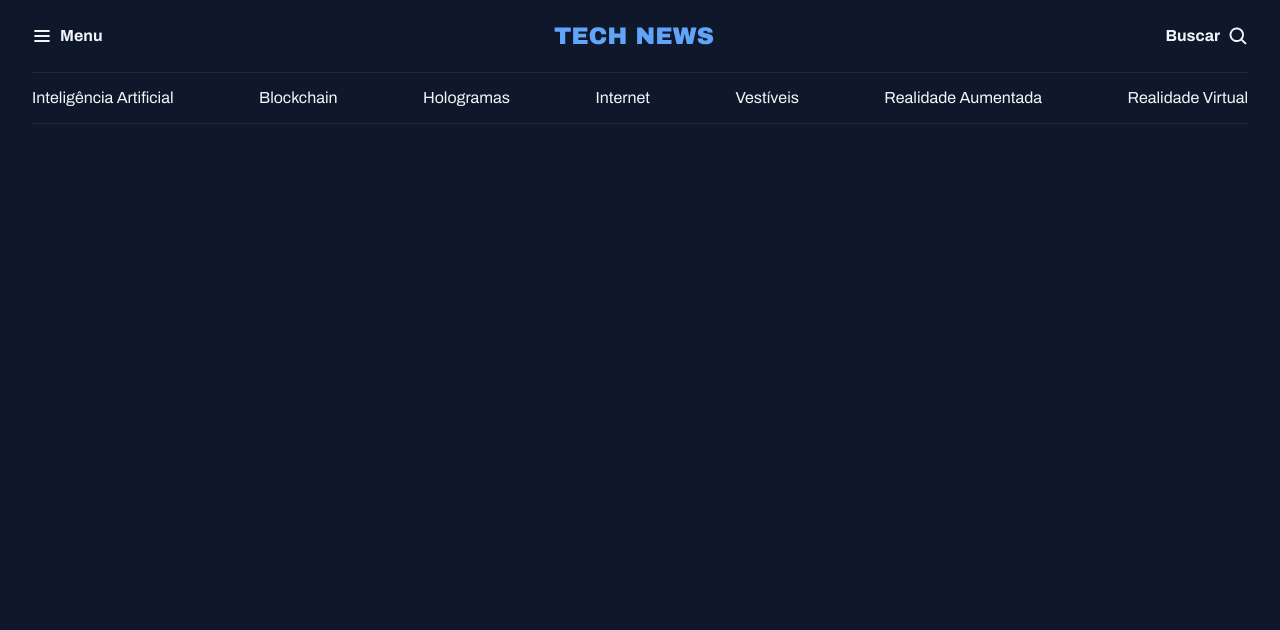
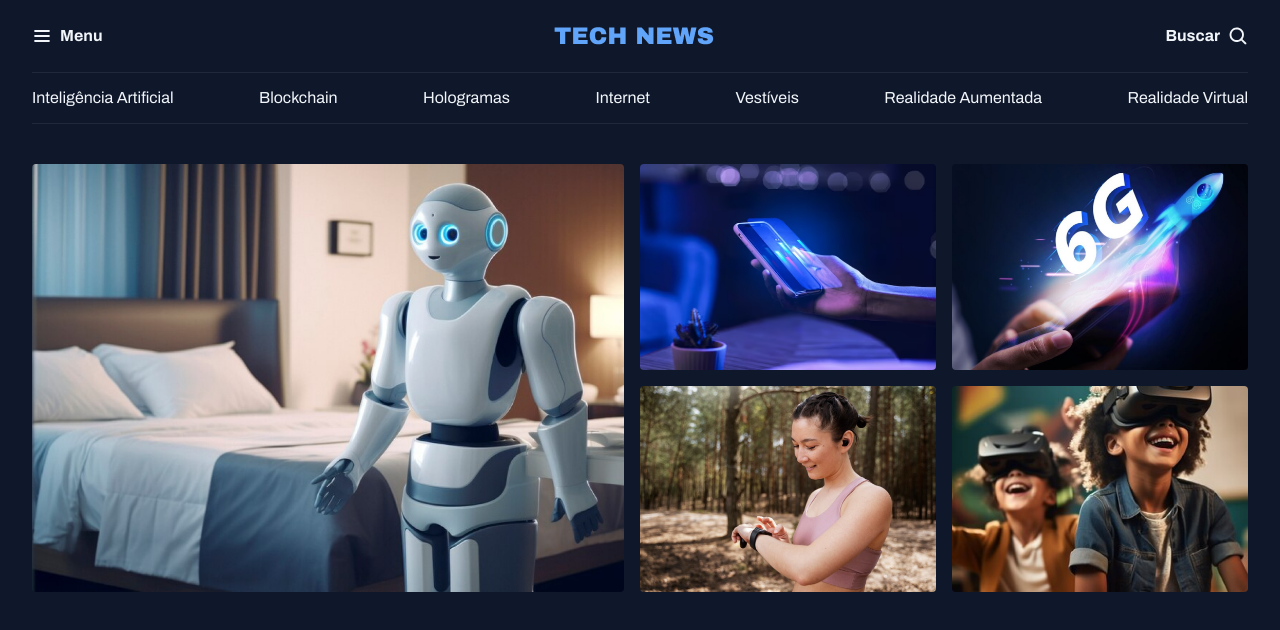
Before and after one commit to zecmagalhaes/portal-news, a plain HTML site: page index.html in a window 1280 px wide. Drawn offline with Linux system fonts and the light colour scheme.

Commit message:
feat: structuring highlights section

```diff
--- a/index.html
+++ b/index.html
@@ -39,5 +39,19 @@
           <a href="#">Realidade Virtual</a>
       </nav>
     </header>
+    <main class="grid container">
+      <section id="featured" class="grid grid-flow-col gap-16">
+        <div>
+          <img src="assets/images/Image 01.png" alt="">
+        </div>
+
+        <div class="grid grid-cols-2 gap-16">
+          <img src="assets/images/Image 02.png" alt="">
+          <img src="assets/images/Image 03.png" alt="">
+          <img src="assets/images/Image 04.png" alt="">
+          <img src="assets/images/Image 05.png" alt="">
+        </div>
+      </section>
+    </main>
   </body>
 </html>
--- a/styles/global.css
+++ b/styles/global.css
@@ -40,17 +40,25 @@ h1,h2,h3 {
   font: inherit;
 }
 
+img {
+  max-width: 100%;
+}
+
 .container {
   max-width: 1280px;
   padding-inline: 32px;
   margin-inline: auto;
 }
 
-/* utility-first */
+/* utility-first
 .grid {
   display: grid;
 }
 
 .grid-flow-col {
   grid-auto-flow: column;
+} */
+
+main {
+  margin-top: 40px;
 }
--- a/styles/index.css
+++ b/styles/index.css
@@ -1,2 +1,4 @@
 @import url(global.css);
+@import url(utility.css);
 @import url(header.css);
+@import url(sections.css);
--- /dev/null
+++ b/styles/sections.css
@@ -0,0 +1,7 @@
+#featured {
+  img{
+  height: 100%;
+  object-fit: cover;
+  border-radius: 4px;
+  }
+}
--- /dev/null
+++ b/styles/utility.css
@@ -0,0 +1,16 @@
+/* utility-first */
+.grid {
+  display: grid;
+}
+
+.grid-flow-col {
+  grid-auto-flow: column;
+}
+
+.grid-cols-2 {
+  grid-template-columns: 1fr 1fr;
+}
+
+.gap-16 {
+  gap: 16px;
+}
```
